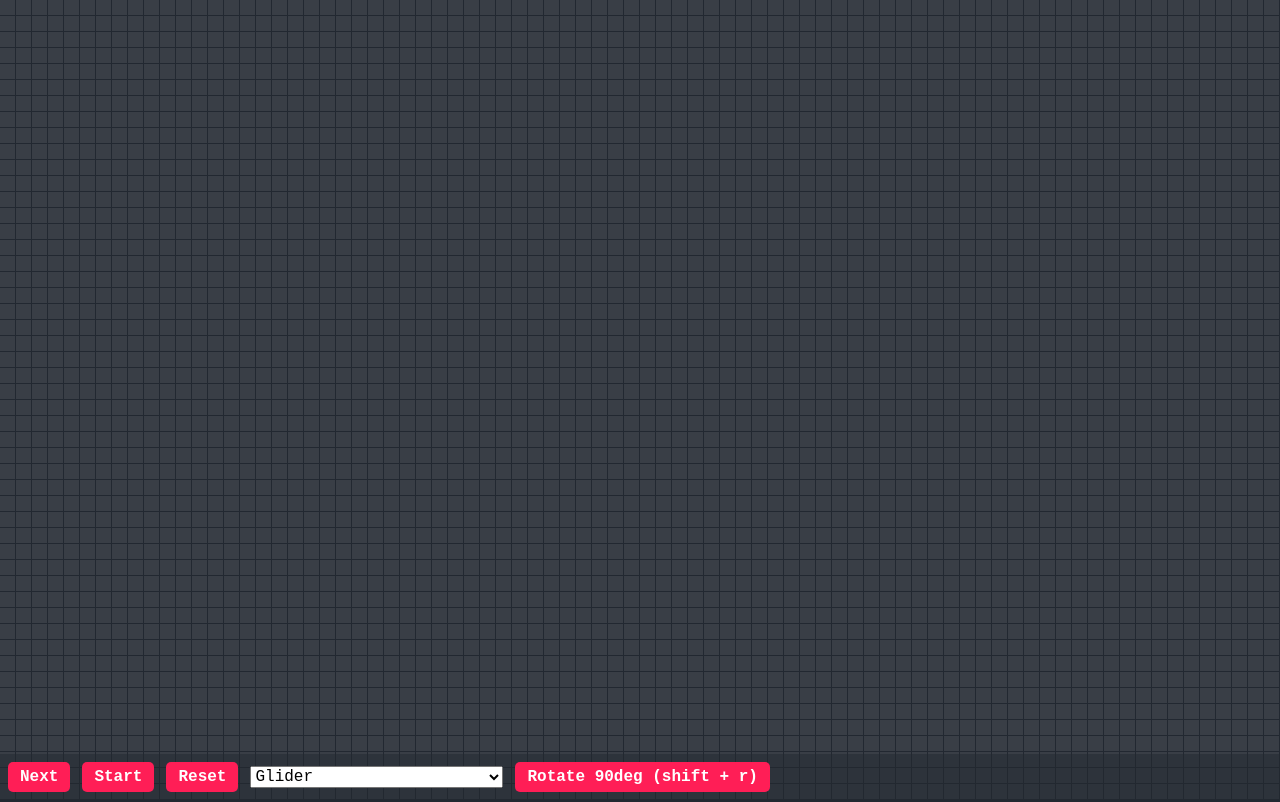
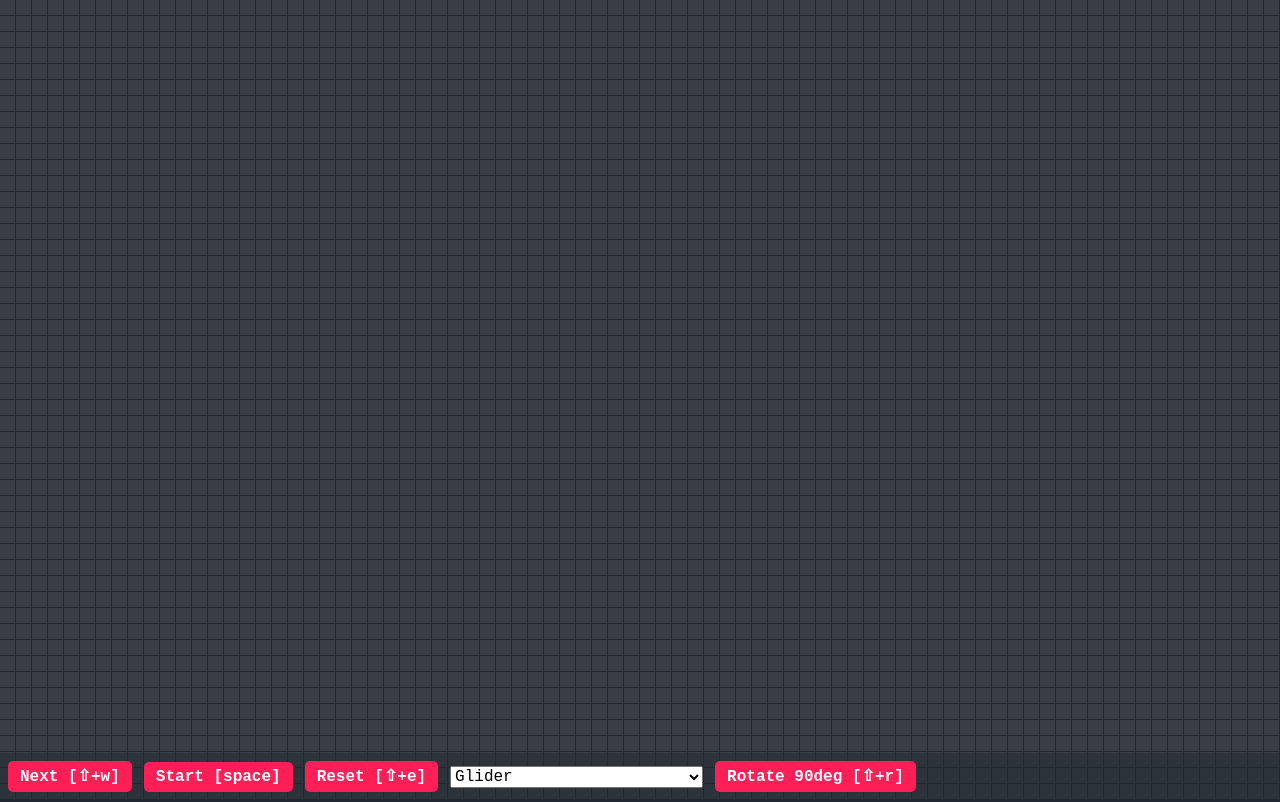
Before and after one commit to osvalds/react-conway, a React (Create React App) app: page / in a window 1280 px wide. Built offline with nearby package versions, Linux system fonts and the light colour scheme.

Commit message:
Add shortcuts for every option

```diff
--- a/src/components/Controls.js
+++ b/src/components/Controls.js
@@ -1,7 +1,37 @@
-import React from "react";
+import React, {useCallback, useEffect} from "react";
 import {BrushSelector, getBrush, rotateBrush90deg} from "./Brushes";
 
 export default function Controls({advanceBoard, toggleIsRunning, isRunning, setIsRunning, setBoard, board, setSelectedBrushWrapper, selectedBrush}) {
+
+    const memoBoardReset = useCallback((event) => {
+        if (event.code === "KeyE") {
+            setIsRunning(false);
+            setBoard([...board].fill(0))
+        }
+    }, [setIsRunning, setBoard, board]);
+
+    useEffect(() => {
+        document.addEventListener("keydown", memoBoardReset, false);
+        return () => {
+            document.removeEventListener("keydown", memoBoardReset, false)
+        };
+    }, [memoBoardReset]);
+
+
+    const memoNext = useCallback((event) => {
+        if (event.code === "KeyW") {
+            setIsRunning(false);
+            advanceBoard();
+        }
+    }, [setIsRunning, advanceBoard]);
+
+    useEffect(() => {
+        document.addEventListener("keydown", memoNext, false);
+        return () => {
+            document.removeEventListener("keydown", memoNext, false)
+        };
+    }, [memoNext]);
+
     return (
         <div className="controls">
             <button
@@ -10,29 +40,29 @@ export default function Controls({advanceBoard, toggleIsRunning, isRunning, setI
                     setIsRunning(false);
                     advanceBoard()
                 }}>
-                Next
+                Next [<span>⇧</span>+w]
             </button>
             <button
                 className="button"
                 onClick={toggleIsRunning}>
-                {isRunning ? "Stop" : "Start"}
+                {isRunning ? "Stop [space]" : "Start [space]"}
             </button>
             <button
                 className="button"
-                onClick={() => {
-                    setIsRunning(false);
-                    setBoard([...board].fill(0))
-                }}>
-                Reset
+                onClick={memoBoardReset}>
+                Reset [<span>⇧</span>+e]
             </button>
-            <BrushSelector onChange={e => setSelectedBrushWrapper(getBrush((e.target.value)))}
+            <BrushSelector onChange={e => {
+                setSelectedBrushWrapper(getBrush((e.target.value)))
+                e.target.blur()
+            }}
                            selectedBrush={selectedBrush}/>
             <button
                 className="button"
                 onClick={() => {
                     setSelectedBrushWrapper(rotateBrush90deg(selectedBrush))
                 }}>
-                Rotate 90deg (shift + r)
+                Rotate 90deg [<span>⇧</span>+r]
             </button>
         </div>
     );
--- a/src/components/button.scss
+++ b/src/components/button.scss
@@ -35,4 +35,8 @@
     cursor: default;
     opacity: 0.5;
   }
+
+  span {
+    font-family: sans-serif;
+  }
 }
```
